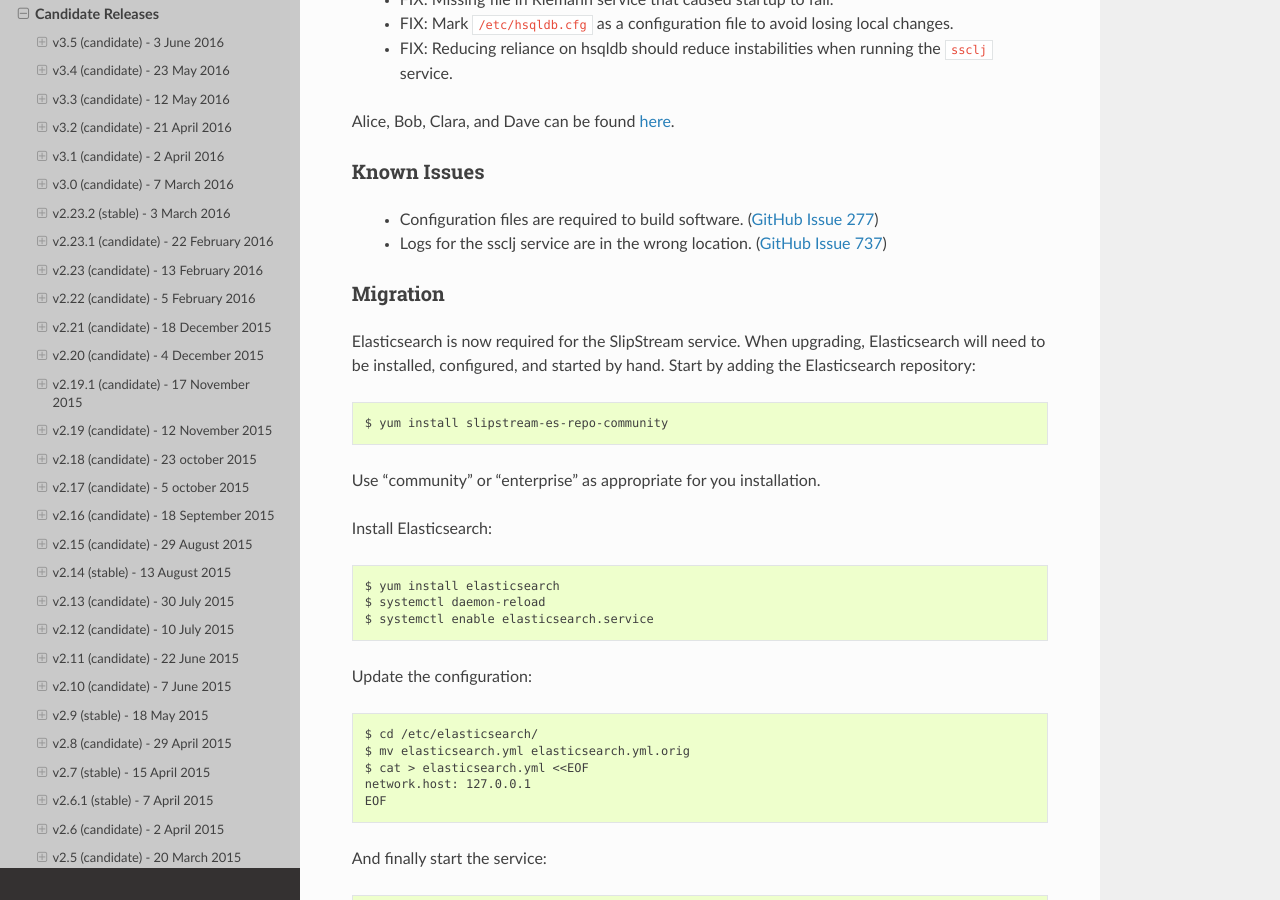
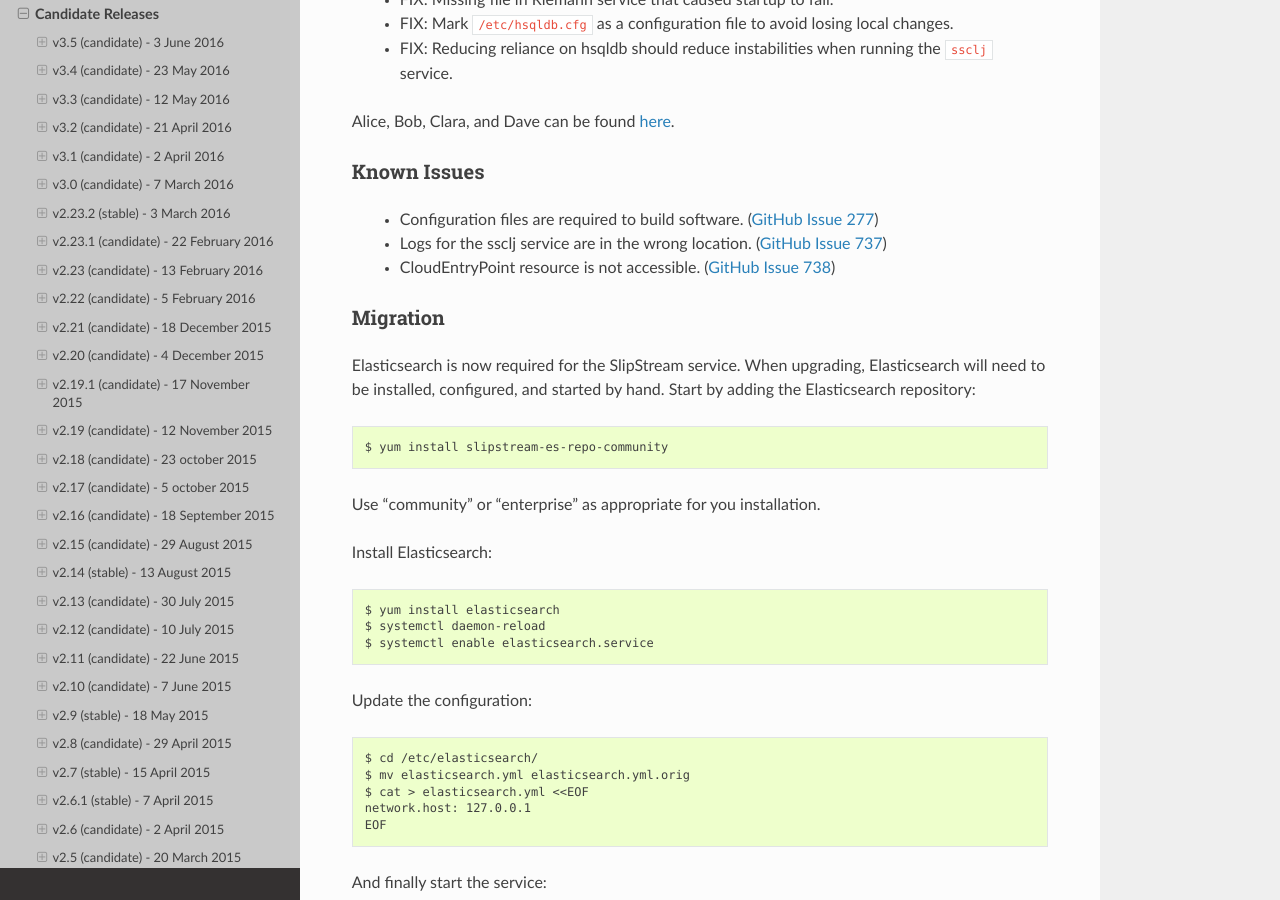
Before and after one commit to slipstream/SlipStreamDocumentation, a Sphinx documentation site: the page built from docs/release_notes/candidate_releases.rst, in a window 1280 px wide and 900 px high, scrolled down 1062 px. Built offline with Sphinx 7.4.7 and the Read the Docs theme 2.0.0, drawn with Linux system fonts in a browser that asks for light colours.

Commit message:
add issue about cloud entry point

```diff
--- a/docs/release_notes/candidate_releases.rst
+++ b/docs/release_notes/candidate_releases.rst
@@ -62,6 +62,8 @@
  - Logs for the ssclj service are in the wrong location. (`GitHub
    Issue 737
    <https://github.com/slipstream/SlipStreamServer/issues/737>`_)
+ - CloudEntryPoint resource is not accessible. (`GitHub Issue 738
+   <https://github.com/slipstream/SlipStreamServer/issues/738>`_)
 
 Migration
 ~~~~~~~~~
```
